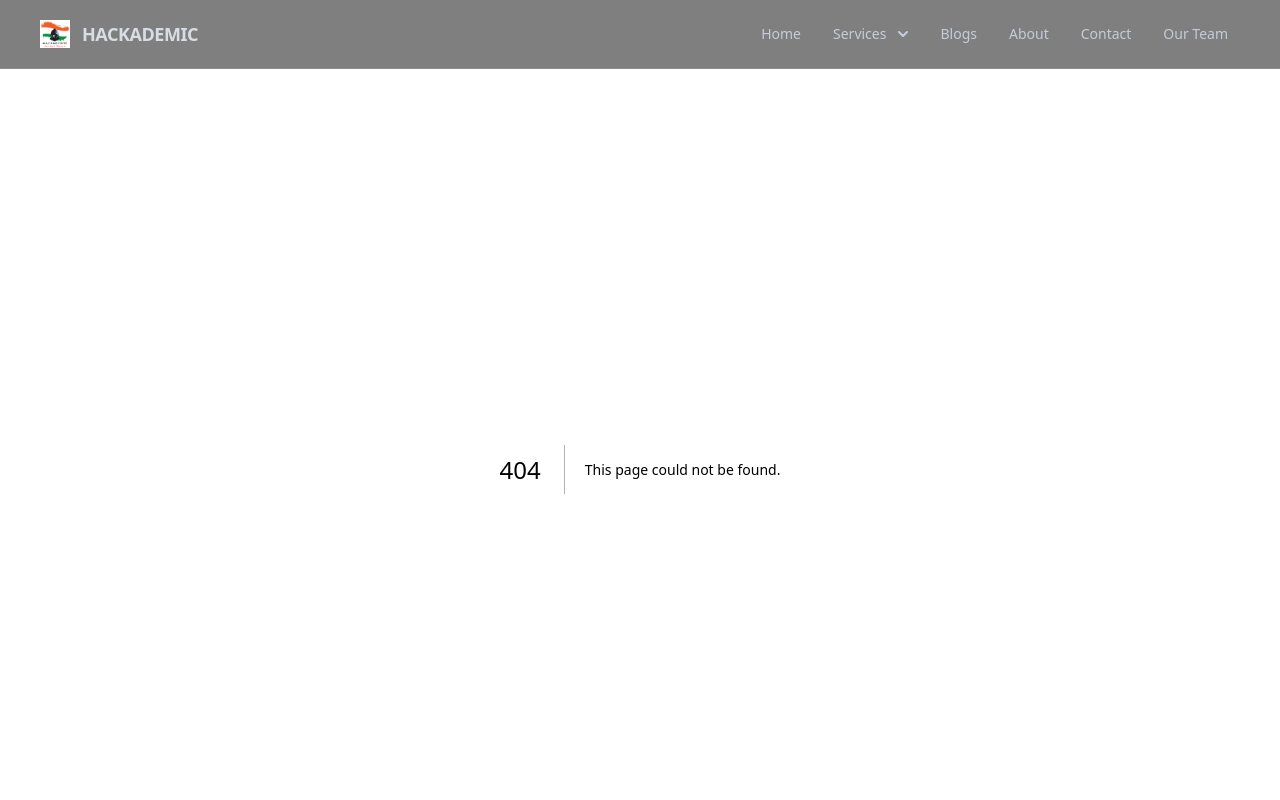
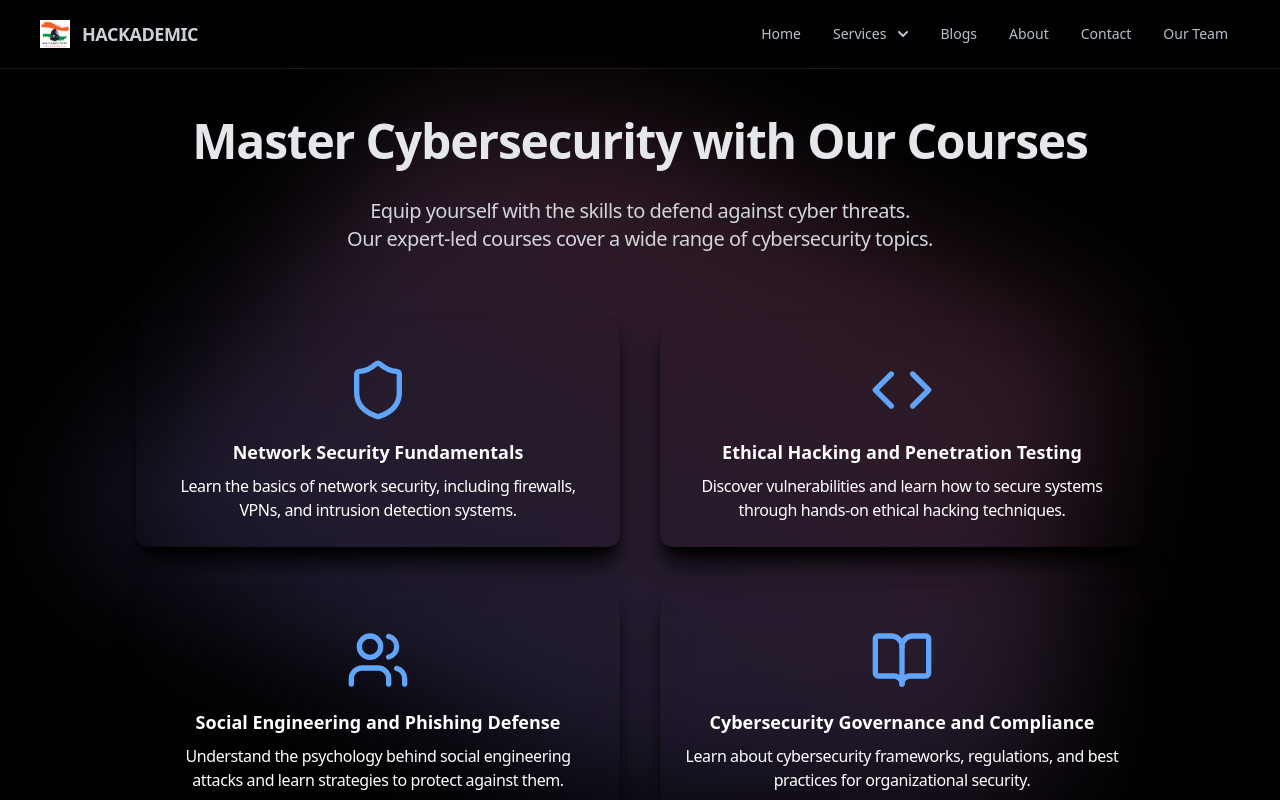
Before and after one commit to ankitku3101/Hackademic, a Next.js app: page /services/courses in a window 1280 px wide. Before the commit this address had no page. Shown: the top 800 px of the page. Built offline with nearby package versions, Linux system fonts and the light colour scheme.

Commit message:
Added: /courses route

```diff
--- /dev/null
+++ b/app/services/courses/page.tsx
@@ -0,0 +1,51 @@
+import BackgroundGradient from '@/components/BackgroundGradient';
+import React from 'react';
+import { BookOpen, Code, Shield, Users } from 'lucide-react'
+
+function page() {
+  return (
+    <div className="container h-auto pb-20">
+      <BackgroundGradient color1="#ff80b5" color2="#9089fc" position="bottom" id={12} />
+      <div className="p-8">
+        <h1 className="p-4 text-3xl text-center font-bold tracking-tight text-gray-200 md:text-5xl">
+            Master Cybersecurity with Our Courses
+        </h1>
+        <p className="p-4 text-center tracking-tight text-base md:text-xl font-normal text-gray-300 max-w-2xl mx-auto">
+            Equip yourself with the skills to defend against cyber threats. <br/>Our expert-led courses cover a wide range of cybersecurity topics.
+        </p>
+      </div>
+      <div className='p-4 grid grid-cols-1 gap-10 md:grid-cols-2'>
+        <div className='bg-transparent p-6 rounded-xl border border-black/10 bg-clip-padding backdrop-filter backdrop-blur-lg bg-opacity-40 text-center shadow-black shadow-xl'>
+            <div className='flex flex-col items-center'>
+                <Shield className="h-16 w-20 text-blue-400 m-4" />
+                <h1 className='text-lg font-semibold pb-2'>Network Security Fundamentals</h1>
+                <p className='tracking-tight'>Learn the basics of network security, including firewalls, VPNs, and intrusion detection systems.</p>
+            </div>
+        </div>
+        <div className='bg-transparent p-6 rounded-xl border border-black/10 bg-clip-padding backdrop-filter backdrop-blur-lg bg-opacity-40 text-center shadow-black shadow-xl'>
+            <div className='flex flex-col items-center'>
+                <Code className="h-16 w-20 text-blue-400 m-4" />
+                <h1 className='text-lg font-semibold pb-2'>Ethical Hacking and Penetration Testing</h1>
+                <p className='tracking-tight'>Discover vulnerabilities and learn how to secure systems through hands-on ethical hacking techniques.</p>
+            </div>
+        </div>
+        <div className='bg-transparent p-6 rounded-xl border border-black/10 bg-clip-padding backdrop-filter backdrop-blur-lg bg-opacity-40 text-center shadow-black shadow-xl'>
+            <div className='flex flex-col items-center'>
+                <Users className="h-16 w-20 text-blue-400 m-4" />
+                <h1 className='text-lg font-semibold pb-2'>Social Engineering and Phishing Defense</h1>
+                <p className='tracking-tight'>Understand the psychology behind social engineering attacks and learn strategies to protect against them.</p>
+            </div>
+        </div>
+        <div className='bg-transparent p-6 rounded-xl border border-black/10 bg-clip-padding backdrop-filter backdrop-blur-lg bg-opacity-40 text-center shadow-black shadow-xl'>
+            <div className='flex flex-col items-center'>
+                <BookOpen className="h-16 w-20 text-blue-400 m-4" />
+                <h1 className='text-lg font-semibold pb-2'>Cybersecurity Governance and Compliance</h1>
+                <p className='tracking-tight'>Learn about cybersecurity frameworks, regulations, and best practices for organizational security.</p>
+            </div>
+        </div>
+      </div>
+    </div>
+  );
+}
+
+export default page;
--- a/components/Header.tsx
+++ b/components/Header.tsx
@@ -34,9 +34,9 @@ const Header = () => {
             </li>
             <li className="py-2 px-3 text-slate-300/90 hover:text-slate-50">
               <HoverDropdown title='Services'>
-                <LinkMenu href=''>Courses</LinkMenu>
-                <LinkMenu href=''>Workshops</LinkMenu>
-                <LinkMenu href=''>Penetration Testing</LinkMenu>
+                <LinkMenu href='/services/courses'>Courses</LinkMenu>
+                <LinkMenu href='/services/workshops'>Workshops</LinkMenu>
+                <LinkMenu href='/services/pen-test'>Penetration Testing</LinkMenu>
               </HoverDropdown>
             </li>
             <li>
```
Also changed, not shown: app/services/pen-test/page.tsx (added), app/services/workshops/page.tsx (added).
